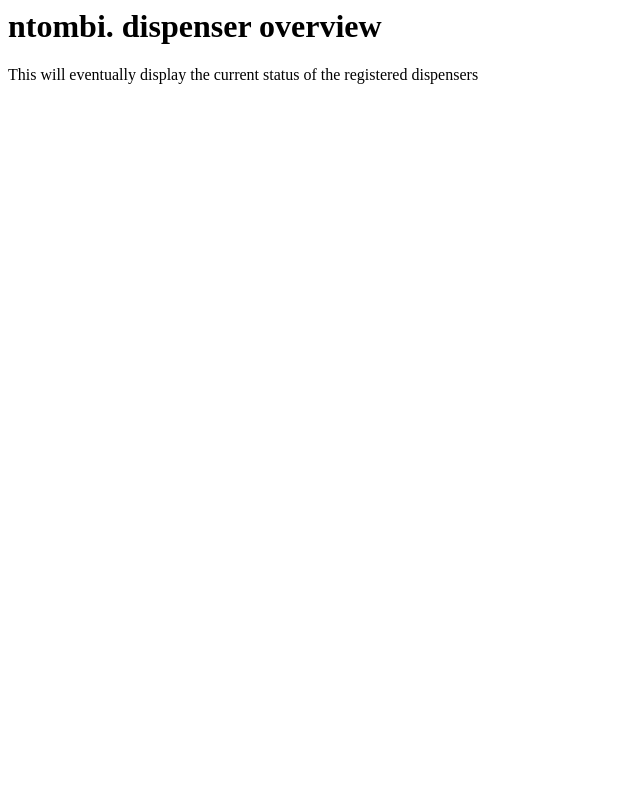
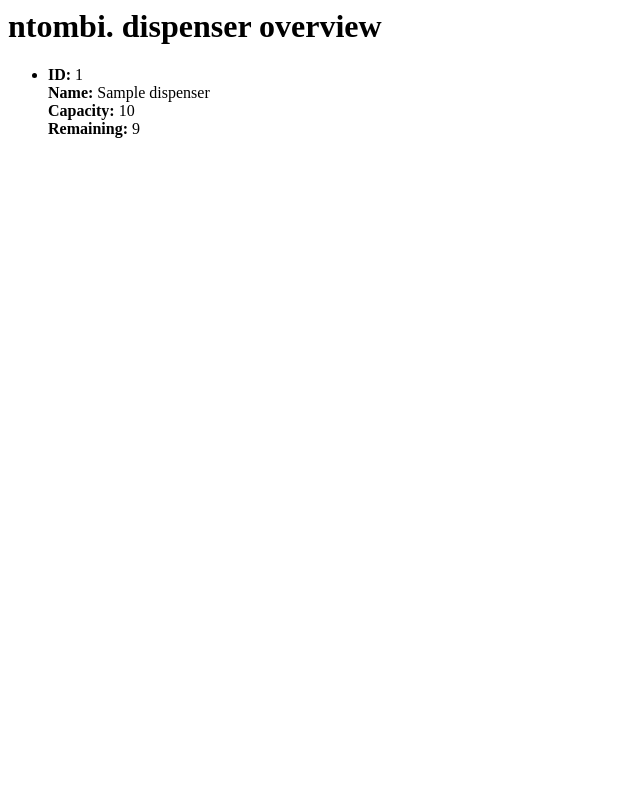
Before and after one commit to PhillipVH/ntombi-gateway, a Flask app: page / in a window 1280 px wide. Shown: the whole page, without its empty margins (0-640 px from the left). Run offline with Flask 2, Linux system fonts and the light colour scheme; tables that the repository leaves empty hold one stand-in row (values such as "Sample post").

Commit message:
Added Flask-SQLAlchemy and a dashboard to display all dispensers

```diff
--- a/app.py
+++ b/app.py
@@ -1,16 +1,45 @@
-import json
-
+# Flask related imports
 from flask import Flask, request, abort, render_template
 from flask_cors import CORS
 
+# Kafka related imports
+import json
 from kafka import KafkaProducer
+
+# SQLAlchemy related imports
+from flask_sqlalchemy import SQLAlchemy
 
 # Default Flask configuration
 app = Flask(__name__)
+
+# Enable CORS
 CORS(app)
 
+# Configure Flask-SQLAlchemy
+app.config['SQLALCHEMY_DATABASE_URI'] = 'sqlite:///db.sqlite3'
+db = SQLAlchemy(app)
+
+
 # Kafka producer configuration
-#producer = KafkaProducer(bootstrap_servers='localhost:9092', value_serializer=lambda v: json.dumps(v).encode('utf-8'))
+# producer = KafkaProducer(bootstrap_servers='localhost:9092', value_serializer=lambda v: json.dumps(v).encode('utf-8'))
+
+class Dispenser(db.Model):
+    """
+    A model for dispensers out in the wild. Each dispenser has associated with it
+    an ID, a name, a total capacity, and a number of already dispensed items.
+    """
+    __tablename__ = 'dispensers'
+
+    id = db.Column(db.Integer, primary_key=True)
+    name = db.Column(db.String)
+    capacity = db.Column(db.Integer)
+    dispensed = db.Column(db.Integer)
+
+    def __init__(self, id, name, capacity, dispensed):
+        self.id = id
+        self.name = name
+        self.capacity = capacity
+        self.dispensed = dispensed
 
 
 @app.route('/', methods=['POST', 'GET'])
@@ -26,7 +55,8 @@ def index():
         process_event(request.get_json())
         return ''
     else:
-        return render_template('index.html')
+        dispensers = Dispenser.query.all()
+        return render_template('index.html', dispensers=dispensers)
 
 
 def permitted(id, token):
@@ -93,6 +123,17 @@ def process_event(event):
 
 def handle_startup(event):
     app.logger.info('Processing STARTUP event: ' + str(event))
+
+    # Create a new dispenser object to mirror the initial state of the dispenser
+    new_dispenser = Dispenser(event['id'], 'Another Dispenser', 20, 0)
+    db.session.add(new_dispenser)
+    db.session.commit()
+
+    # Retrieve and log all the dispensers for validation purposes
+    all_dispensers = db.session.query(Dispenser).all()
+    for dispenser in all_dispensers:
+        print(f'ID: {dispenser.id} Name: {dispenser.name}')
+
     return
 
 
@@ -109,6 +150,7 @@ def handle_refill_request(event):
 def handle_refilled(event):
     app.logger.info('Processing REFILLED event: ' + str(event))
 
+
 def handle_empty(event):
     app.logger.info('Processing EMPTY event: ' + str(event))
 
--- a/templates/index.html
+++ b/templates/index.html
@@ -1,3 +1,12 @@
 <h1>ntombi. dispenser overview</h1>
 
-{{ "This will eventually display the current status of the registered dispensers" }}
+<ul>
+    {% for dispenser in dispensers %}
+        <li>
+            <span style="font-weight: bold;">ID:</span> {{ dispenser.id }} <br>
+            <span style="font-weight: bold;">Name:</span> {{ dispenser.name }} <br>
+            <span style="font-weight: bold;">Capacity:</span> {{ dispenser.capacity }} <br>
+            <span style="font-weight: bold;">Remaining:</span> {{ dispenser.capacity - dispenser.dispensed }} <br>
+        </li>
+    {% endfor %}
+</ul>
```
Also changed, not shown: dispenser.py (added).
